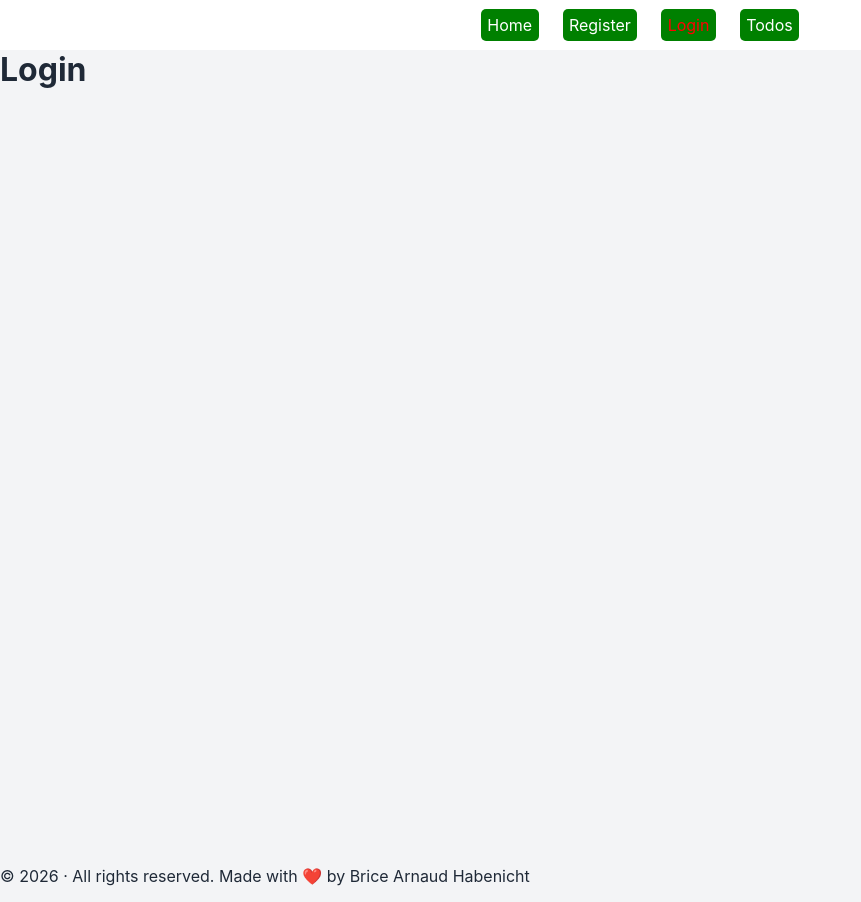
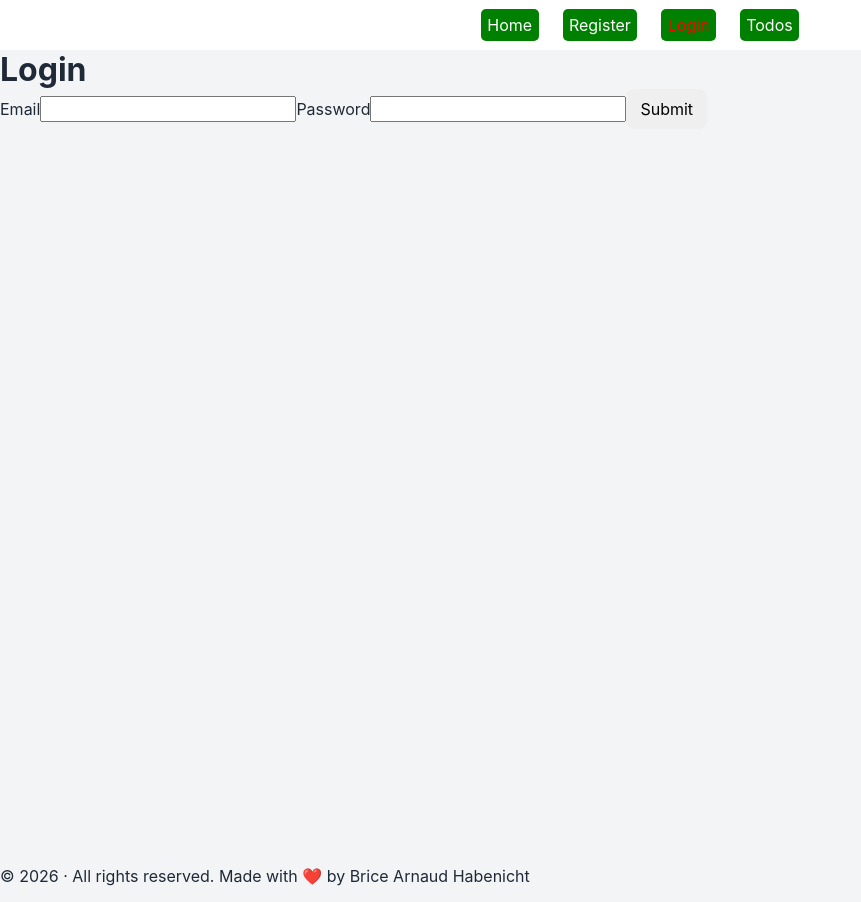
Before and after one commit to Arnaudbrice/react-redux-learning-Project, a React (Vite) app: page /login in a window 1280 px wide. Shown: the whole page, without its empty margins (0-861 px from the left). Built offline with nearby package versions, Linux system fonts and the light colour scheme.

Commit message:
feat: implement login form with validation using react-hook-form and zod

```diff
--- a/src/pages/LoginPage.tsx
+++ b/src/pages/LoginPage.tsx
@@ -1,9 +1,61 @@
-import React from "react";
+import { zodResolver } from "@hookform/resolvers/zod";
+import { useForm } from "react-hook-form";
+import { type LoginFormValues, loginSchema } from "../schemas/loginSchema";
+
+//! creates a form for the login page using react hook form and zod schema
 function LoginPage() {
+  const {
+    register,
+    handleSubmit,
+    formState: { errors },
+    // reset: resetForm,
+  } = useForm<LoginFormValues>({
+    resolver: zodResolver(loginSchema),
+    defaultValues: {
+      email: "",
+      password: "",
+    },
+  });
+
+  const onSubmit = (data: LoginFormValues) => {
+    console.log("form submitted");
+  };
+
   return (
-    <>
+    <div>
       <h1>Login</h1>
-    </>
+      <form noValidate onSubmit={handleSubmit(onSubmit)}>
+        <label htmlFor="email">Email</label>
+        <input
+          id="email"
+          type="email"
+          {...register("email")}
+          aria-invalid={!!errors.email}
+          aria-describedby={errors.email ? "email-error" : undefined}
+        />
+        {errors.email && (
+          <p id="email-error" role="alert">
+            {errors.email.message}
+          </p>
+        )}
+
+        <label htmlFor="password">Password</label>
+        <input
+          id="password"
+          type="password"
+          {...register("password")}
+          aria-invalid={!!errors.password}
+          aria-describedby={errors.password ? "password-error" : undefined}
+        />
+        {errors.password && (
+          <p id="password-error" role="alert">
+            {errors.password.message}
+          </p>
+        )}
+
+        <button type="submit">Submit</button>
+      </form>
+    </div>
   );
 }
 export default LoginPage;
--- /dev/null
+++ b/src/schemas/loginSchema.ts
@@ -0,0 +1,8 @@
+import { z } from "zod";
+
+export const loginSchema = z.object({
+  email: z.email("Invalid email address"),
+  password: z.string().min(8, "Password must be at least 8 characters"),
+});
+
+export type LoginFormValues = z.infer<typeof loginSchema>;
```
Also changed, not shown: 1 other file (tests, documents, lock files or other folders).
